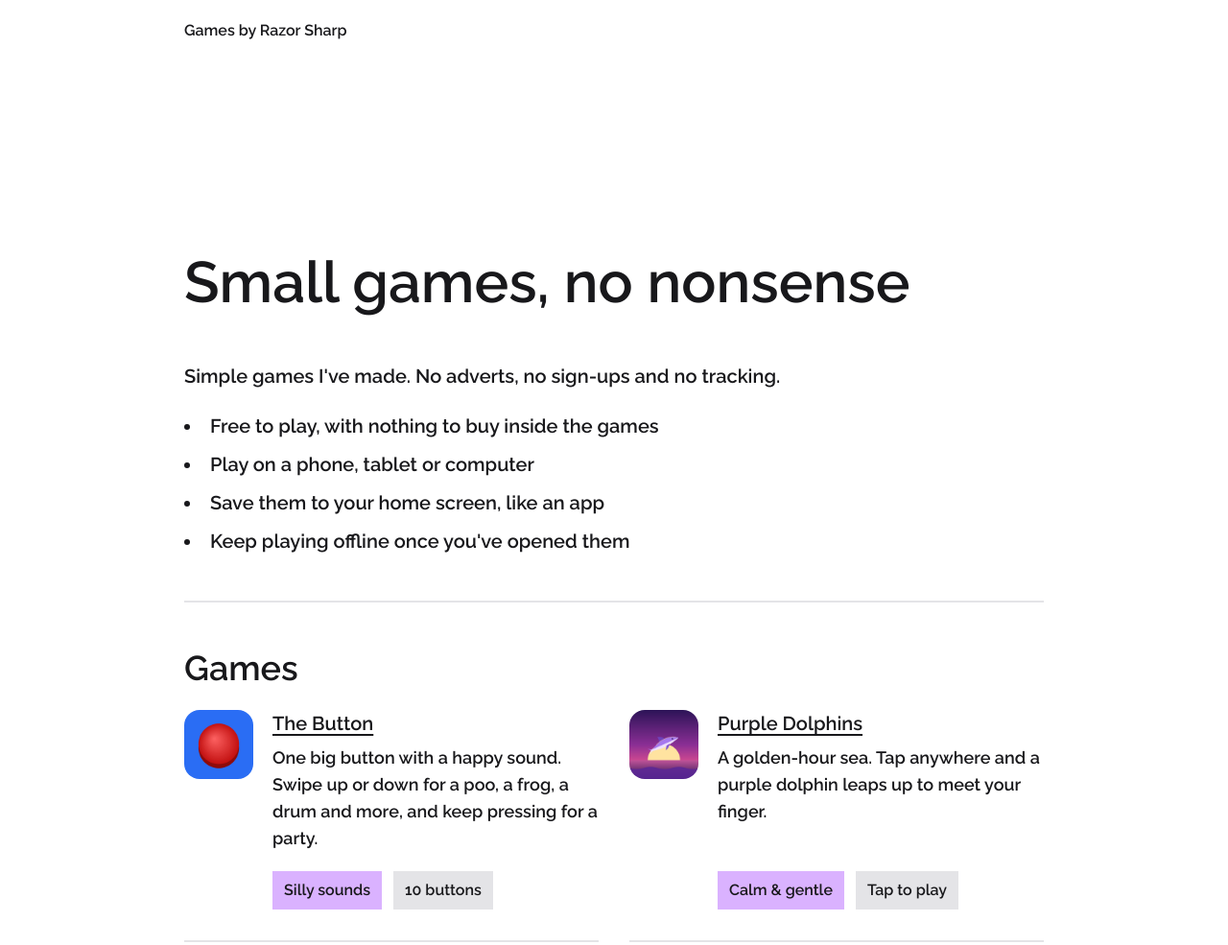
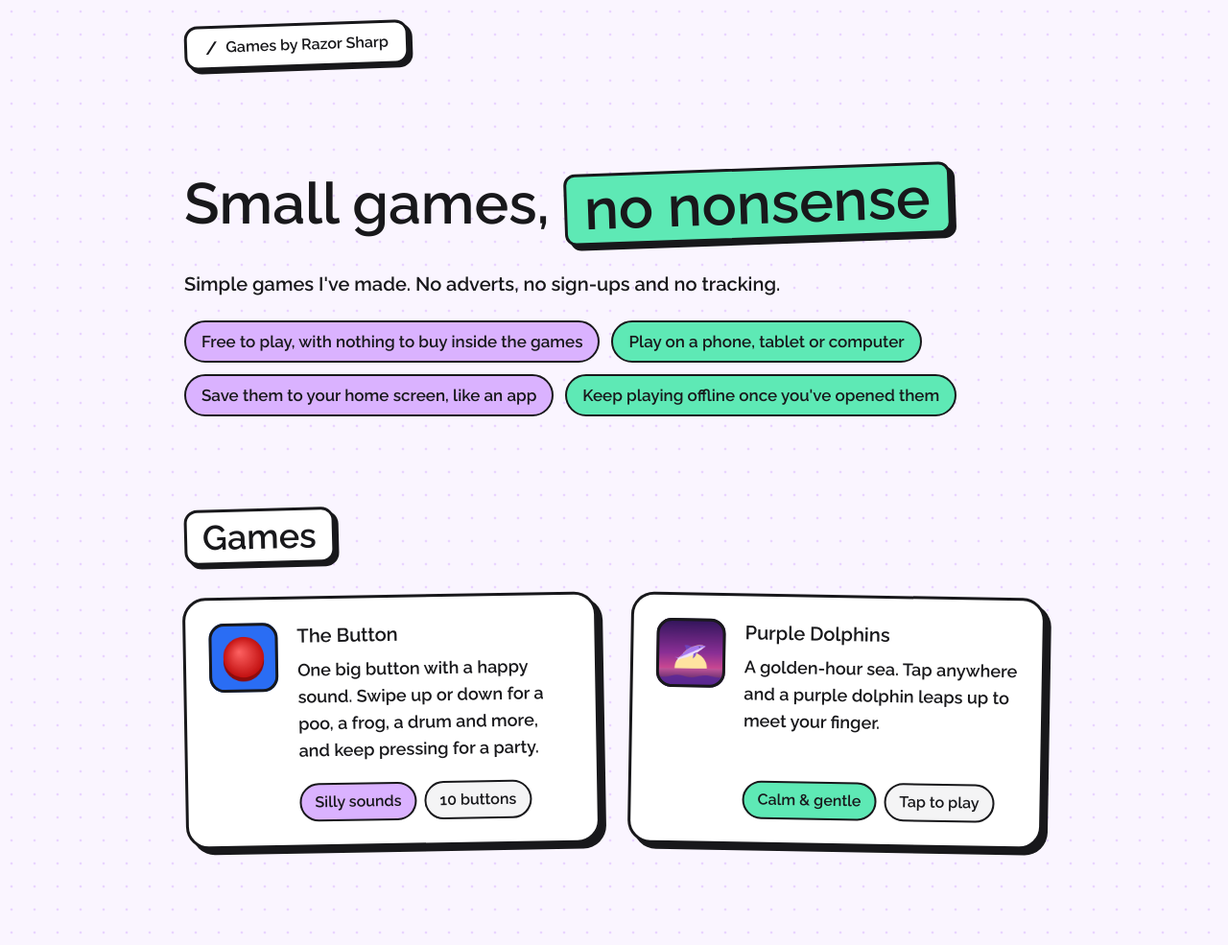
Before and after one commit to razor-sharp2814/play, a plain HTML site: page index.html in a window 1280 px wide. Shown: the top 985 px of the page at 96% size. Drawn offline with Linux system fonts and the light colour scheme.

Commit message:
Include a re-designed, more playful visual style for the listings page

```diff
--- a/index.html
+++ b/index.html
@@ -7,7 +7,7 @@
 <meta name="description" content="Small, simple games made by Razor Sharp. Free to play, with nothing to buy, no adverts, no sign-ups and no tracking. Play on a phone, tablet or computer, even offline.">
 <meta name="application-name" content="Games made by Razor Sharp">
 <meta name="author" content="Kerri Sharp">
-<meta name="theme-color" media="(prefers-color-scheme: light)" content="#ffffff">
+<meta name="theme-color" media="(prefers-color-scheme: light)" content="#faf5ff">
 <meta name="theme-color" media="(prefers-color-scheme: dark)" content="#18181b">
 <meta property="og:site_name" content="Games made by Razor Sharp">
 <link rel="canonical" href="https://play.razorsharp.digital/">
@@ -141,15 +141,13 @@
 <a class="skip" href="#main">Skip to content</a>
 
 <header class="site-header">
-  <div class="header-bar">
-    <a class="brand" href="./">Games by Razor Sharp</a>
-  </div>
+  <a class="brand" href="./"><svg viewBox="-43 -20 750 750" aria-hidden="true"><path d="M636 0 L149 710 H27 L514 0 Z"/></svg>Games by Razor Sharp</a>
 </header>
 
 <main id="main" tabindex="-1">
 
-  <section class="section section--border">
-    <h1>Small games, no nonsense</h1>
+  <section class="section hero">
+    <h1>Small games, <span class="highlight">no nonsense</span></h1>
     <p>Simple games I've made. No adverts, no sign-ups and no tracking.</p>
     <ul class="list">
       <li>Free to play, with nothing to buy inside the games</li>
@@ -233,7 +231,7 @@
     </div>
   </section>
 
-  <section class="section section--reveal" aria-labelledby="work-heading">
+  <section class="section section--reveal cta" aria-labelledby="work-heading">
     <h2 id="work-heading">Got an idea worth building?</h2>
     <p>Every game here started as an idea my daughter wanted to see brought to life. We were frustrated by what was already out there, so I made them for her. I do the same for businesses and people every day.</p>
     <p>Whether it's a game, a website, a handy tool or an automation that takes the dull jobs off your plate, I can make it happen:</p>
--- a/style.css
+++ b/style.css
@@ -1,8 +1,10 @@
 /* play.razorsharp.digital
    Plain CSS, no frameworks and no external requests.
-   Matches razorsharp.digital: Raleway, white/zinc, purple accent in light mode
-   and emerald accent in dark mode. Colours are the same values Tailwind uses
-   on the main site. Change them in :root (and the dark block under it). */
+   A playful "sticker" look: chunky outlines, hard shadows and cards tilted
+   like stickers on a dotted page. It keeps the main site's font (Raleway)
+   and colour families (purple, emerald and zinc, the same values Tailwind
+   uses on razorsharp.digital). Change the colours in :root (and the dark
+   block under it). */
 
 @font-face {
   font-family: "Raleway";
@@ -21,18 +23,50 @@
 }
 
 :root {
-  --background: #ffffff;
-  --foreground: oklch(21% 0.006 285.885);       /* zinc-900 */
-  --line: oklch(92% 0.004 286.32);              /* zinc-200 */
-  --tag: oklch(92% 0.004 286.32);               /* zinc-200: tags, like the breadcrumbs */
-  --tag-highlight: oklch(82.7% 0.119 306.383);  /* purple-300: the first tag */
-  --on-tag-highlight: oklch(21% 0.006 285.885); /* zinc-900 */
-  --tag-selection: oklch(49.6% 0.265 301.924);  /* purple-700 */
-  --accent: oklch(55.8% 0.288 302.321);         /* purple-600: links on hover, buttons */
-  --accent-strong: oklch(49.6% 0.265 301.924);  /* purple-700: button hover */
-  --ring: oklch(62.7% 0.265 303.9);             /* purple-500: focus ring */
-  --on-accent: #ffffff;                         /* text sitting on the accent colour */
-  --selection: oklch(76.5% 0.177 163.223);      /* emerald-400 */
+  /* Palette */
+  --purple-50:  oklch(97.7% 0.014 308.299);
+  --purple-100: oklch(94.6% 0.033 307.174);
+  --purple-200: oklch(90.2% 0.063 306.703);
+  --purple-300: oklch(82.7% 0.119 306.383);
+  --purple-400: oklch(71.4% 0.203 305.504);
+  --purple-500: oklch(62.7% 0.265 303.9);
+  --purple-600: oklch(55.8% 0.288 302.321);
+  --purple-700: oklch(49.6% 0.265 301.924);
+  --emerald-300: oklch(84.5% 0.143 164.978);
+  --emerald-400: oklch(76.5% 0.177 163.223);
+  --emerald-900: oklch(37.8% 0.077 168.94);
+  --zinc-100: oklch(96.7% 0.001 286.375);
+  --zinc-700: oklch(37% 0.013 285.805);
+  --zinc-800: oklch(27.4% 0.006 286.033);
+  --zinc-900: oklch(21% 0.006 285.885);
+  --zinc-950: oklch(14.1% 0.005 285.823);
+
+  /* What each colour is used for */
+  --background: var(--purple-50);
+  --dots: var(--purple-200);           /* dotted page pattern */
+  --foreground: var(--zinc-900);
+  --ink: var(--zinc-900);              /* sticker outlines */
+  --card: #ffffff;                     /* cards, headings and questions */
+  --sticker-1: var(--purple-300);      /* first tag, odd cards, chips */
+  --sticker-2: var(--emerald-300);     /* first tag, even cards, chips */
+  --shadow: var(--zinc-900);           /* hard shadow on questions */
+  --shadow-1: var(--zinc-900);         /* hard shadow on odd cards and headings */
+  --shadow-2: var(--zinc-900);         /* hard shadow on even cards */
+  --tag: var(--zinc-100);
+  --open: var(--purple-100);           /* an open question */
+  --accent: var(--purple-600);         /* links on hover */
+  --ring: var(--purple-500);           /* focus ring */
+  --on-accent: #ffffff;
+  --selection: var(--emerald-400);
+  --tag-selection: var(--purple-700);
+
+  /* "Got an idea worth building?" block */
+  --cta: var(--purple-300);
+  --cta-text: var(--zinc-900);
+  --cta-shadow: var(--zinc-900);
+  --button: var(--zinc-900);
+  --on-button: #ffffff;
+  --button-shadow: var(--emerald-400);
 
   --font: "Raleway", Arial, Helvetica, sans-serif;
   --width: 56rem;
@@ -43,19 +77,22 @@
 
 @media (prefers-color-scheme: dark) {
   :root {
-    --background: oklch(21% 0.006 285.885);     /* zinc-900 */
+    --background: var(--zinc-900);
+    --dots: var(--zinc-700);
     --foreground: #ffffff;
-    --line: oklch(37% 0.013 285.805);           /* zinc-700 */
-    --tag: oklch(27.4% 0.006 286.033);          /* zinc-800 */
-    --tag-highlight: oklch(76.5% 0.177 163.223);/* emerald-400 */
-    --on-tag-highlight: oklch(21% 0.006 285.885);
-    --tag-selection: oklch(37.8% 0.077 168.94); /* emerald-900 */
-    --accent: oklch(76.5% 0.177 163.223);       /* emerald-400: links on hover */
-    --accent-fill: oklch(69.6% 0.17 162.48);    /* emerald-500: buttons */
-    --accent-strong: oklch(59.6% 0.145 163.225);/* emerald-600: button hover */
-    --ring: oklch(76.5% 0.177 163.223);         /* emerald-400 */
-    --on-accent: oklch(21% 0.006 285.885);
-    --selection: oklch(71.4% 0.203 305.504);    /* purple-400 */
+    --ink: var(--zinc-950);
+    --card: var(--zinc-800);
+    --shadow: var(--zinc-950);
+    --shadow-1: var(--purple-400);
+    --shadow-2: var(--emerald-400);
+    --tag: var(--zinc-700);
+    --open: var(--zinc-800);
+    --accent: var(--emerald-400);
+    --ring: var(--emerald-400);
+    --on-accent: var(--zinc-900);
+    --selection: var(--purple-400);
+    --tag-selection: var(--emerald-900);
+    --cta-shadow: var(--emerald-400);
   }
 }
 
@@ -70,9 +107,13 @@ html {
 
 body {
   margin: 0;
-  background: var(--background);
+  overflow-x: clip;
+  background-color: var(--background);
+  background-image: radial-gradient(var(--dots) 1.5px, transparent 1.6px);
+  background-size: 24px 24px;
   color: var(--foreground);
   font-family: var(--font);
+  font-weight: 600;
   font-size: 1.25rem;
   line-height: 1.75rem;
   -webkit-font-smoothing: antialiased;
@@ -82,39 +123,23 @@ body {
 ::selection { background: var(--selection); color: #000; }
 
 h1, h2, h3, p, ul, ol, figure { margin: 0; }
-/* As on the main site (Tailwind resets headings), headings use the same
-   weight as body text, so everything shows in Raleway SemiBold. Only
-   <strong> uses Raleway Bold. */
+/* Headings use the same weight as body text, so everything shows in Raleway
+   SemiBold. Only <strong> uses Raleway Bold. */
 h1, h2, h3 { font-weight: inherit; }
 img { max-width: 100%; height: auto; display: block; }
 
 :focus { outline: none; }
-:focus-visible { box-shadow: 0 0 0 2px var(--ring); }
+:focus-visible { outline: 3px solid var(--ring); outline-offset: 3px; }
 
-/* Text links, as on the main site: underlined, purple/emerald on hover */
+/* Text links: underlined, purple/emerald on hover */
 a {
-  color: var(--foreground);
+  color: inherit;
   text-decoration: underline;
   text-decoration-thickness: 2px;
   text-underline-offset: 4px;
   transition: color 0.2s;
 }
 a:hover, a:active, a:focus-visible { color: var(--accent); }
-
-/* Primary button */
-.button {
-  display: inline-block;
-  padding: 0.75rem 1.5rem;
-  background: var(--accent-fill, var(--accent));
-  color: var(--on-accent);
-  text-decoration: none;
-  transition: background-color 0.2s;
-}
-.button:hover, .button:active, .button:focus-visible {
-  background: var(--accent-strong);
-  color: var(--on-accent);
-}
-.button::selection { background: var(--accent-strong); color: #fff; }
 
 /* ---------- Skip link ---------- */
 .skip {
@@ -123,7 +148,7 @@ a:hover, a:active, a:focus-visible { color: var(--accent); }
   left: 1rem;
   z-index: 40;
   padding: 0.75rem 1.5rem;
-  background: var(--accent-fill, var(--accent));
+  background: var(--accent);
   color: var(--on-accent);
   text-decoration: none;
   transform: translateY(-200%);
@@ -134,62 +159,30 @@ a:hover, a:active, a:focus-visible { color: var(--accent); }
 .site-header {
   position: relative;
   z-index: 10;
-  margin-bottom: 6rem;
+  margin-bottom: 4rem;
   font-size: 1rem;
   line-height: 1;
 }
 
-/* The border sits on this inner bar so it can react to the header sticking */
-.header-bar {
-  background: var(--background);
-  border-bottom: 2px solid transparent;
-  transition: border-color 0.4s;
-}
-
+/* The site name, as a tilted sticker with the Razor Sharp slash */
 .brand {
   display: flex;
   align-items: center;
+  gap: 0.5rem;
   width: max-content;
-  height: 4rem;
-  margin-left: var(--edge);
+  margin: 1.5rem 0 0 var(--edge);
+  padding: 0.75rem 1.125rem;
   text-decoration: none;
+  background: var(--card);
+  border: 3px solid var(--ink);
+  border-radius: 0.875rem;
+  box-shadow: 4px 4px 0 var(--shadow-1);
+  transform: rotate(-2deg);
 }
+.brand svg { width: 0.9rem; height: 0.9rem; fill: currentColor; }
 
 @media (min-width: 40rem) {
-  .site-header { margin-bottom: 12rem; }
-}
-
-/* Sticky header with a border that fades in as soon as you scroll, like the
-   main site. */
-@media (min-width: 48rem) {
-  .site-header {
-    position: sticky;
-    top: 0;
-    container-type: scroll-state;
-  }
-
-  /* Newer browsers know when the header is stuck to the top, so the border
-     fades in over 0.4 seconds, exactly as on the main site */
-  @container scroll-state(stuck: top) {
-    .header-bar { border-color: var(--line); }
-  }
-
-  /* Other browsers: tie the border to the scroll position instead, so it's
-     fully shown within the first couple of pixels of scrolling. Browsers with
-     neither feature simply show no border. */
-  @supports not (container-type: scroll-state) {
-    @supports (animation-timeline: scroll()) {
-      .header-bar {
-        animation: header-border linear both;
-        animation-timeline: scroll();
-      }
-    }
-  }
-}
-
-@keyframes header-border {
-  0% { border-color: transparent; }
-  0.2%, 100% { border-color: var(--line); }
+  .site-header { margin-bottom: 6rem; }
 }
 
 /* ---------- Main and sections ---------- */
@@ -201,14 +194,10 @@ main {
 }
 
 .section {
+  position: relative;
   width: 100%;
   max-width: var(--width);
   margin-bottom: 6rem;
-}
-.section--border {
-  margin-bottom: 3rem;
-  padding-bottom: 3rem;
-  border-bottom: 2px solid var(--line);
 }
 
 /* Sections fade up as they scroll into view, in browsers that support it */
@@ -223,8 +212,21 @@ main {
 }
 @keyframes reveal { from { opacity: 0; transform: translateY(20px); } }
 
-h1 { font-size: 3.75rem; line-height: 4.5rem; margin-bottom: 3rem; }
-h2 { font-size: 2.25rem; line-height: 2.5rem; margin-bottom: 1.5rem; }
+h1 { font-size: clamp(2.6rem, 9vw, 3.75rem); line-height: 1.15; margin-bottom: 2rem; }
+
+/* Section headings are stickers too */
+h2 {
+  display: inline-block;
+  margin-bottom: 2rem;
+  padding: 0.25rem 1rem;
+  font-size: 2.25rem;
+  line-height: 2.75rem;
+  background: var(--card);
+  border: 3px solid var(--ink);
+  border-radius: 0.875rem;
+  box-shadow: 4px 4px 0 var(--shadow-1);
+  transform: rotate(-1.5deg);
+}
 h3 { font-size: 1.5rem; line-height: 2rem; }
 
 .section p + p,
@@ -238,15 +240,49 @@ h3 { font-size: 1.5rem; line-height: 2rem; }
 }
 .list li + li { margin-top: 0.75rem; }
 
+/* ---------- Intro ---------- */
+/* "no nonsense", stuck on at an angle */
+.highlight {
+  display: inline-block;
+  margin-top: 0.15em;
+  padding: 0 0.3em;
+  background: var(--sticker-2);
+  color: var(--zinc-900);
+  border: 3px solid var(--ink);
+  border-radius: 0.75rem;
+  box-shadow: 5px 5px 0 var(--shadow);
+  transform: rotate(-2deg);
+}
+
+/* The four selling points, as purple and green chips */
+.hero .list {
+  list-style: none;
+  display: flex;
+  flex-wrap: wrap;
+  gap: 0.75rem;
+}
+.hero .list li {
+  margin: 0;
+  padding: 0.5rem 1rem;
+  font-size: 1.0625rem;
+  line-height: 1.5rem;
+  background: var(--sticker-1);
+  color: var(--zinc-900);
+  border: 2px solid var(--ink);
+  border-radius: 999px;
+}
+.hero .list li:nth-child(even) { background: var(--sticker-2); }
+
 /* ---------- Game list ----------
    Add a game by copying one <li class="game"> in index.html.
-   The grid fills in by itself, so there's nothing to change here. */
+   The grid fills in by itself, and cards alternate their tilt and colours,
+   so there's nothing to change here. */
 .games {
   list-style: none;
   padding: 0;
   display: grid;
   grid-template-columns: 1fr;
-  column-gap: 2rem;
+  gap: 2rem;
 }
 @media (min-width: 40rem) {
   .games { grid-template-columns: repeat(2, 1fr); }
@@ -256,13 +292,19 @@ h3 { font-size: 1.5rem; line-height: 2rem; }
   position: relative;
   display: flex;
   gap: 1.25rem;
-  padding: 2rem 0;
-  border-bottom: 2px solid var(--line);
+  padding: 1.5rem;
+  background: var(--card);
+  border: 3px solid var(--ink);
+  border-radius: 1.5rem;
+  box-shadow: 6px 6px 0 var(--shadow-1);
+  transform: rotate(-1deg);
+  transition: transform 0.2s, box-shadow 0.2s;
 }
-.games > .game:nth-child(-n+2) { padding-top: 0; }
-@media (max-width: 39.99rem) {
-  .games > .game:nth-child(2) { padding-top: 2rem; }
-}
+.game:nth-child(even) { transform: rotate(1deg); box-shadow: 6px 6px 0 var(--shadow-2); }
+/* Straightens and lifts on hover, presses down when tapped */
+.game:hover { transform: rotate(0) translate(-3px, -3px); box-shadow: 9px 9px 0 var(--shadow-1); }
+.game:nth-child(even):hover { box-shadow: 9px 9px 0 var(--shadow-2); }
+.game:active { transform: translate(4px, 4px); box-shadow: 2px 2px 0 var(--shadow-1); }
 
 .game img {
   flex: none;
@@ -270,6 +312,12 @@ h3 { font-size: 1.5rem; line-height: 2rem; }
   width: 4.5rem;
   height: 4.5rem;
   border-radius: 1rem;
+  /* The outline is drawn over the edge of the icon rather than around it.
+     A normal border leaves a hairline seam between the border and the
+     clipped image, which shows the card through it on tilted or moving
+     cards. */
+  outline: 3px solid var(--ink);
+  outline-offset: -3px;
 }
 
 /* Text column: title, sentence, then tags pinned to the bottom so they
@@ -282,58 +330,130 @@ h3 { font-size: 1.5rem; line-height: 2rem; }
 }
 
 .game h3 { font-size: 1.25rem; line-height: 1.75rem; margin-bottom: 0.5rem; }
-/* Makes the whole entry clickable */
+.game h3 a { text-decoration: none; }
+/* Makes the whole card clickable */
 .game h3 a::after { content: ""; position: absolute; inset: 0; }
-.game:hover h3 a { color: var(--accent); }
+.game:hover h3 a { color: inherit; }
 
 .game p { font-size: 1.125rem; line-height: 1.75rem; }
 
-/* Tags look like the breadcrumbs on the main site: flat grey blocks, with
-   the first one (the kind of game) in purple, or emerald in dark mode */
+/* Tags: the first one (the kind of game) is purple on odd cards and green
+   on even ones */
 .game .tags {
   display: flex;
   flex-wrap: wrap;
-  gap: 0.75rem;
+  gap: 0.5rem;
   margin-top: auto;
   padding-top: 1.25rem;
   font-size: 1rem;
   line-height: 1.5rem;
 }
 .tag {
-  padding: 0.5rem 0.75rem;
+  padding: 0.375rem 0.875rem;
   background: var(--tag);
-  color: var(--foreground);
+  border: 2px solid var(--ink);
+  border-radius: 999px;
   white-space: nowrap;
 }
-.tag:first-child {
-  background: var(--tag-highlight);
-  color: var(--on-tag-highlight);
-}
+.tag:first-child { background: var(--sticker-1); color: var(--zinc-900); }
+.game:nth-child(even) .tag:first-child { background: var(--sticker-2); }
 .tag:first-child::selection { background: var(--tag-selection); color: #fff; }
 
-/* ---------- Questions (same as the FAQ on the main site) ---------- */
+/* ---------- Questions ---------- */
 .faq {
   display: grid;
   grid-template-columns: 1fr;
-  column-gap: 2rem;
+  gap: 0 1.5rem;
   align-items: start;
 }
 @media (min-width: 40rem) {
   .faq { grid-template-columns: repeat(2, 1fr); }
 }
 
-.faq details { border-bottom: 2px solid var(--line); }
+.faq details {
+  margin-bottom: 1rem;
+  padding: 0 1.25rem;
+  background: var(--card);
+  border: 3px solid var(--ink);
+  border-radius: 1rem;
+  box-shadow: 4px 4px 0 var(--shadow);
+}
+.faq details[open] { background: var(--open); }
+
 .faq summary {
-  padding: 1rem 0;
+  position: relative;
+  padding: 1rem 3rem 1rem 0;
+  list-style: none;
   cursor: pointer;
   transition: color 0.2s;
 }
+.faq summary::-webkit-details-marker { display: none; }
 .faq summary:hover, .faq summary:active, .faq summary:focus-visible { color: var(--accent); }
-.faq .body { margin: 1rem 0; font-size: 1.125rem; line-height: 1.75rem; }
+
+/* Round "+" that turns into a cross when open */
+.faq summary::after {
+  content: "+";
+  position: absolute;
+  right: 0;
+  top: 50%;
+  display: grid;
+  place-items: center;
+  width: 2rem;
+  height: 2rem;
+  margin-top: -1rem;
+  font-size: 1.5rem;
+  line-height: 1;
+  background: var(--sticker-1);
+  color: var(--zinc-900);
+  border: 2px solid var(--ink);
+  border-radius: 50%;
+  transition: transform 0.25s;
+}
+.faq details[open] summary::after { transform: rotate(45deg); }
+
+.faq .body { padding-bottom: 1.25rem; font-size: 1.125rem; line-height: 1.75rem; }
 .faq .body p + p { margin-top: 0.75rem; }
 .faq .body h3 { font-size: 1.125rem; line-height: 1.75rem; font-weight: 700; margin: 1.25rem 0 0.25rem; }
 .faq ol { padding-left: 1.5rem; }
 .faq ol li + li { margin-top: 0.5rem; }
+
+/* ---------- Got an idea worth building? ---------- */
+.cta {
+  padding: 2rem;
+  background: var(--cta);
+  color: var(--cta-text);
+  border: 3px solid var(--ink);
+  border-radius: 1.5rem;
+  box-shadow: 8px 8px 0 var(--cta-shadow);
+}
+@media (min-width: 40rem) {
+  .cta { padding: 3rem; }
+}
+.cta h2 { background: #ffffff; color: var(--zinc-900); box-shadow: 4px 4px 0 var(--ink); }
+
+/* Primary button: presses in when clicked */
+.button {
+  display: inline-block;
+  padding: 0.875rem 1.75rem;
+  background: var(--button);
+  color: var(--on-button);
+  text-decoration: none;
+  border: 3px solid var(--ink);
+  border-radius: 999px;
+  box-shadow: 5px 5px 0 var(--button-shadow);
+  transition: transform 0.15s, box-shadow 0.15s;
+}
+.button:hover, .button:focus-visible {
+  transform: translate(-2px, -2px);
+  box-shadow: 7px 7px 0 var(--button-shadow);
+  color: var(--on-button);
+}
+.button:active {
+  transform: translate(4px, 4px);
+  box-shadow: 1px 1px 0 var(--button-shadow);
+  color: var(--on-button);
+}
+.button::selection { background: var(--purple-700); color: #fff; }
 
 /* ---------- Footer ---------- */
 /* Arrow-in-a-box icon on links that open in a new tab, as on the main site */
@@ -380,4 +500,4 @@ h3 { font-size: 1.5rem; line-height: 2rem; }
   html { scroll-behavior: auto; }
   *, *::before, *::after { transition: none !important; }
 }
-main:focus-visible { box-shadow: none; }
+main:focus-visible { outline: none; }
```
